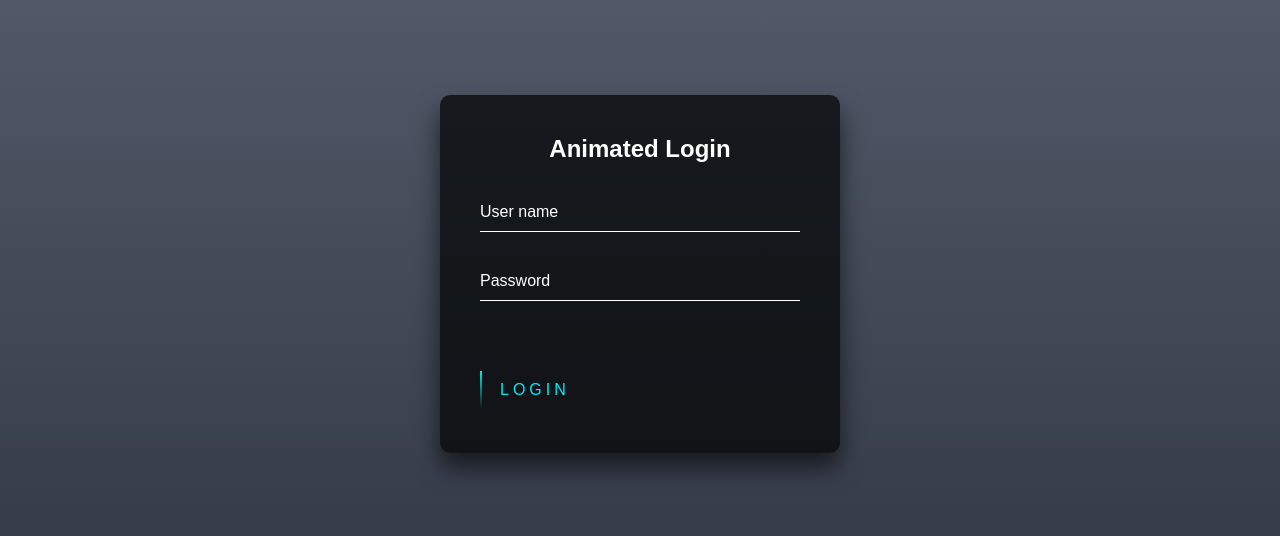
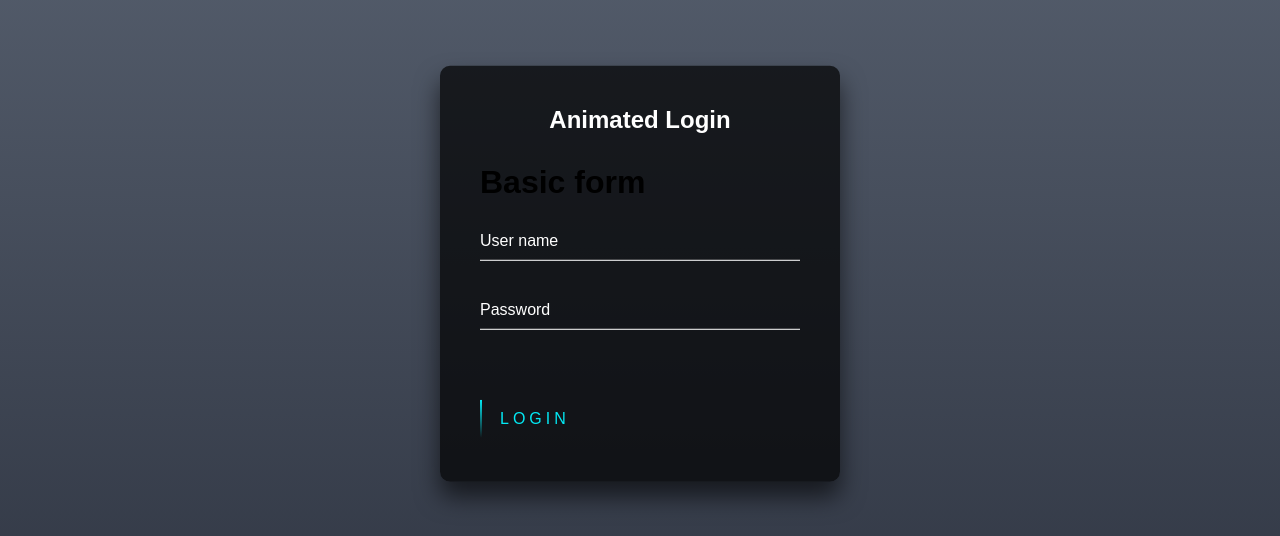
Before and after one commit to Shreykrv/Basic-login-1hover, a plain HTML site: page index.html in a window 1280 px wide. Shown: the part 126-662 px from the top of the page. Drawn offline with Linux system fonts and the light colour scheme.

Commit message:
Update index.html

```diff
--- a/index.html
+++ b/index.html
@@ -11,6 +11,7 @@
 <div class="login-box">
   <h2>Animated Login</h2>
   <form>
+    <h1>Basic form</h1>
     <div class="user-box">
       <input type="text" name="" required="">
       <label>User name</label>
```
